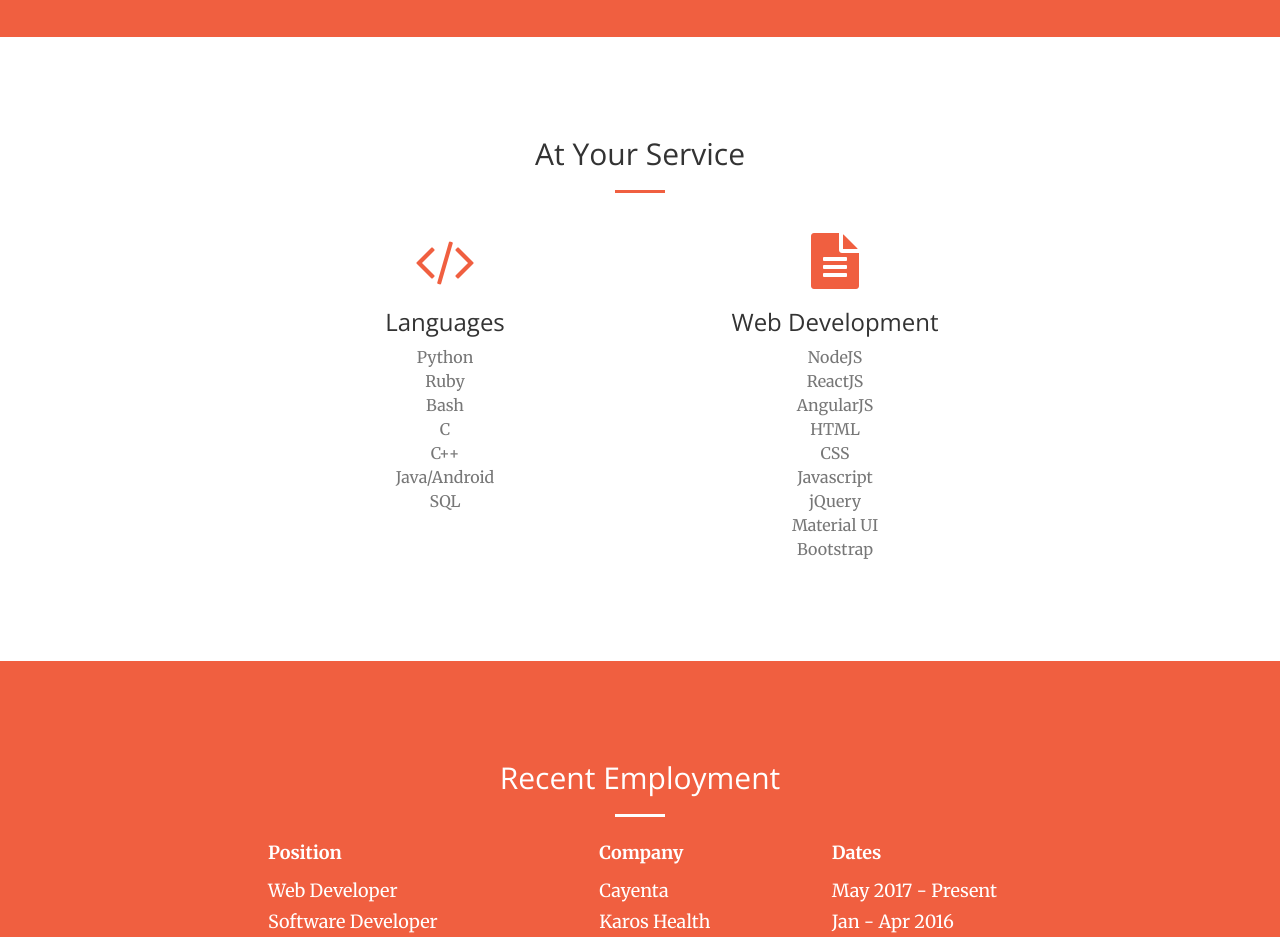
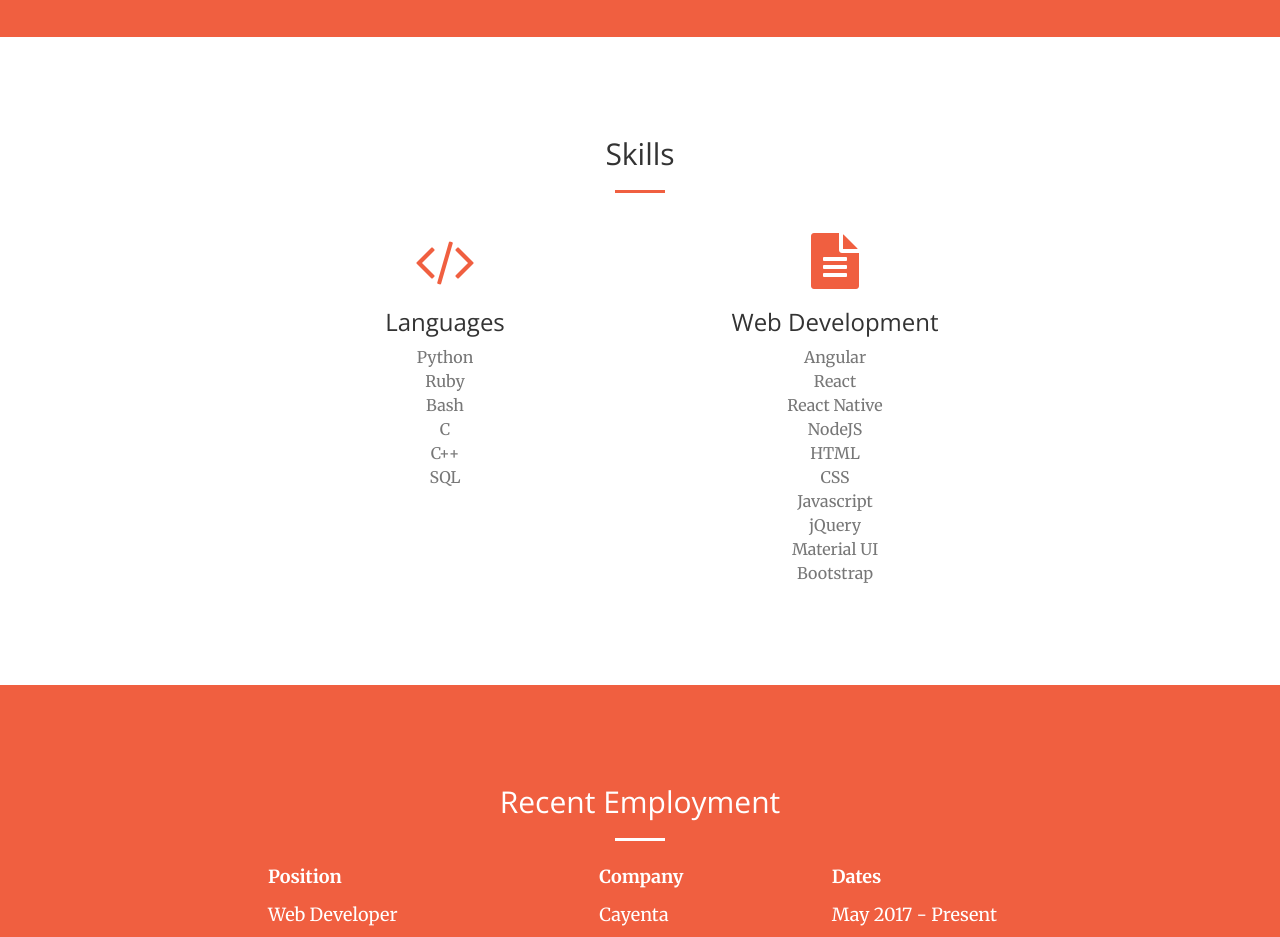
Before and after one commit to kamilladhani/kamilladhani.github.io, a website: page index.html in a window 1280 px wide. Shown: the part 1440-2377 px from the top of the page. Drawn offline with nearby package versions, Linux system fonts and the light colour scheme.

Commit message:
Update index.html

```diff
--- a/index.html
+++ b/index.html
@@ -109,7 +109,7 @@
         <div class="container">
             <div class="row">
                 <div class="col-lg-12 text-center">
-                    <h2 class="section-heading">At Your Service</h2>
+                    <h2 class="section-heading">Skills</h2>
                     <hr class="primary">
                 </div>
             </div>
@@ -129,7 +129,6 @@
                         <p class="text-muted">Bash</p>
                         <p class="text-muted">C</p>
                         <p class="text-muted">C++</p>
-                        <p class="text-muted">Java/Android</p>
                         <p class="text-muted">SQL</p>
                     </div>
                 </div>
@@ -137,9 +136,10 @@
                     <div class="service-box">
                         <i class="fa fa-4x fa-file-text text-primary sr-icons"></i>
                         <h3>Web Development</h3>
+                        <p class="text-muted">Angular</p>
+                        <p class="text-muted">React</p>
+                        <p class="text-muted">React Native</p>
                         <p class="text-muted">NodeJS</p>
-                        <p class="text-muted">ReactJS</p>
-                        <p class="text-muted">AngularJS</p>
                         <p class="text-muted">HTML</p>
                         <p class="text-muted">CSS</p>
                         <p class="text-muted">Javascript</p>
@@ -162,9 +162,9 @@
                     <hr class="light">
                     <table style="font-size:18px; width:100%; text-align:left;">
                         <tr>
-                            <td><b> Position </b></td>
-                            <td><b> Company </b></td>
-                            <td><b> Dates </b></td>
+                            <td><b>Position</b></td>
+                            <td><b>Company</b></td>
+                            <td><b>Dates</b></td>
                         </tr>
                         <tr> <td colspan="3"> </td> </tr>
                         <tr>
```
